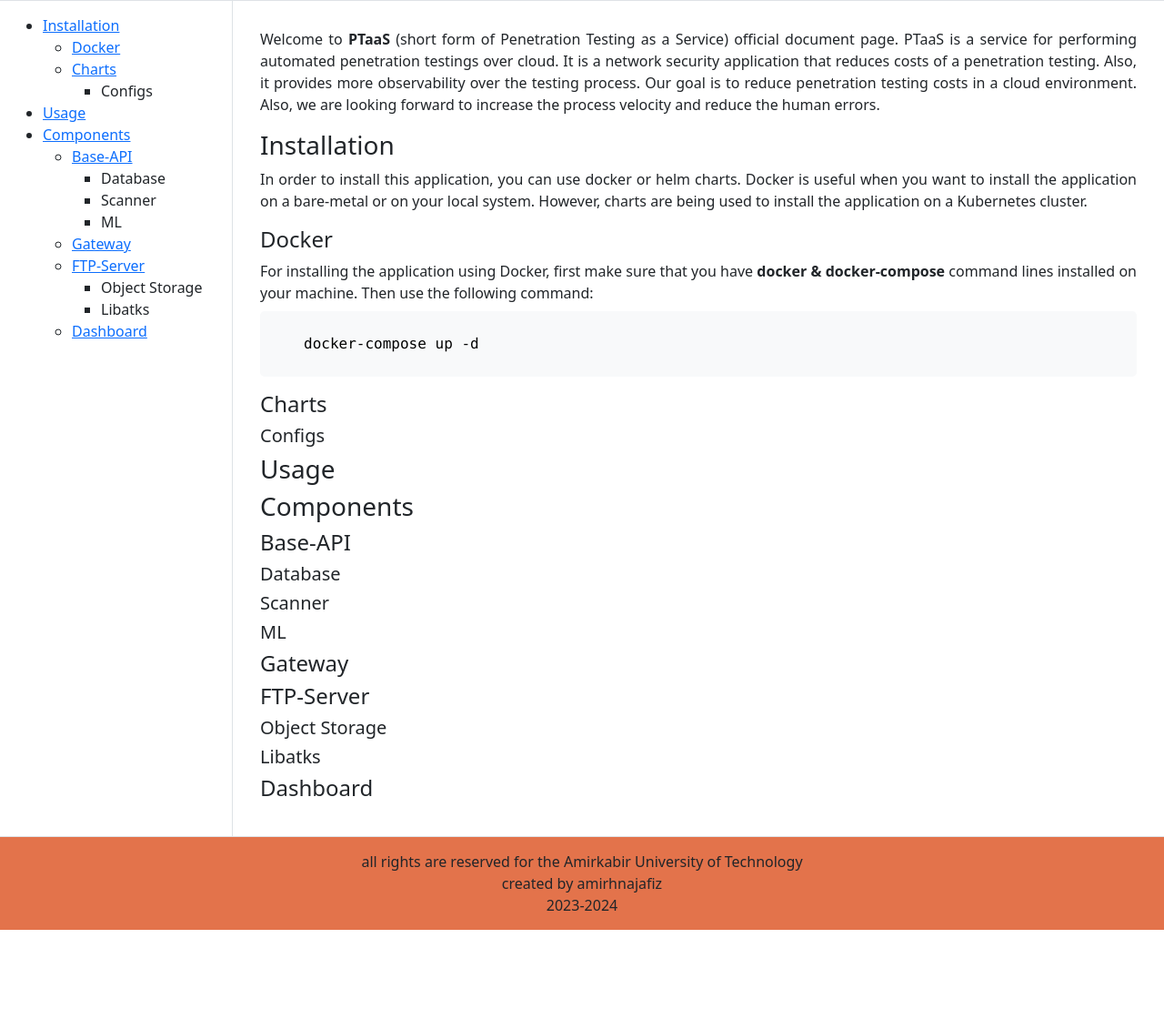
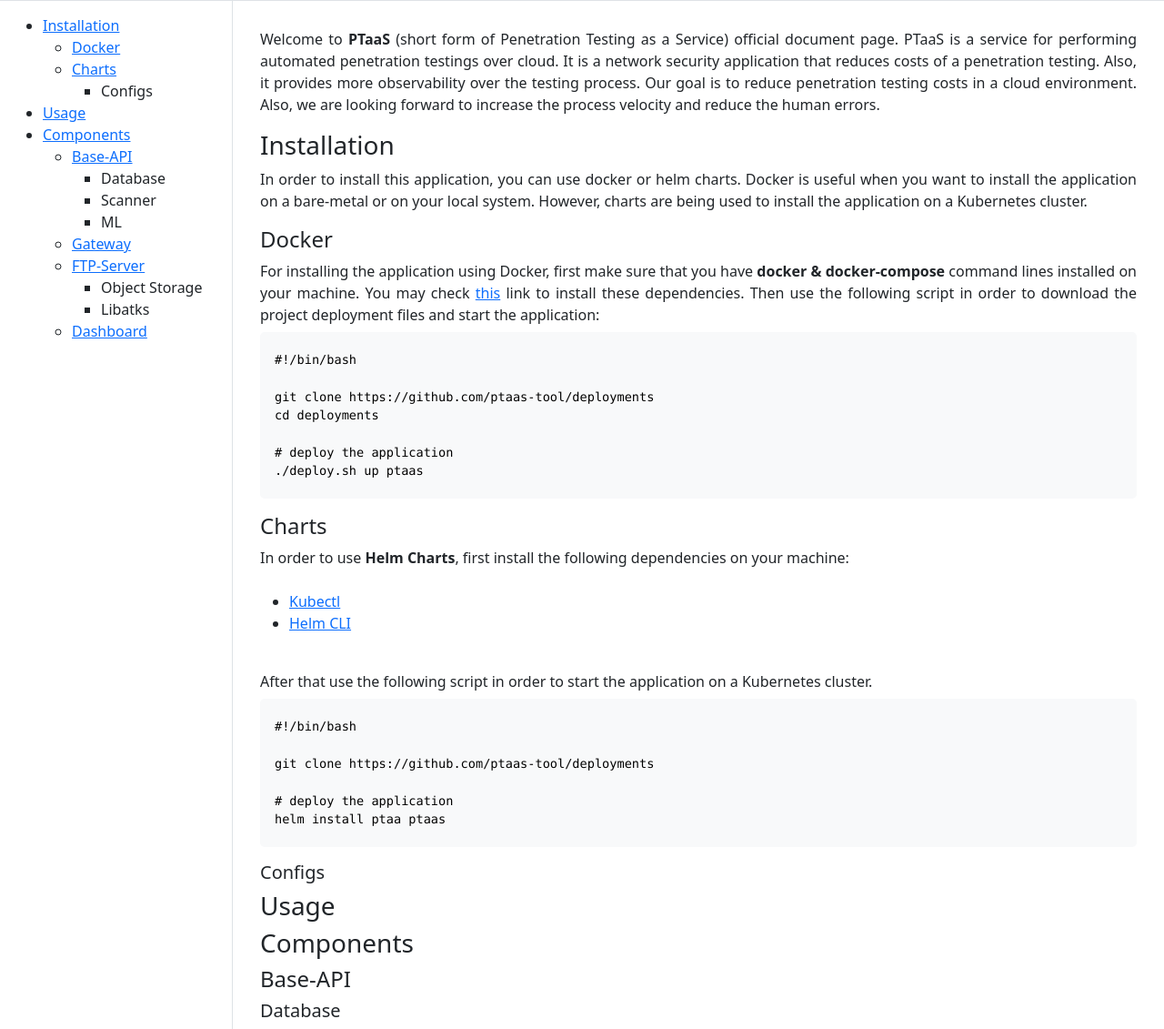
Before and after one commit to ptaas-tool/docs, a plain HTML site: page index.html in a window 1280 px wide. Shown: the part 76-1207 px from the top of the page at 91% size. Before the commit the page ends 1098 px from the top, so only its background shows below. Drawn offline with nearby package versions, Linux system fonts and the light colour scheme.

Commit message:
feat: install guid

```diff
--- a/index.html
+++ b/index.html
@@ -82,13 +82,37 @@
                 </div>
                 <div class="mb-3">
                     For installing the application using Docker, first make sure that you have <b>docker & docker-compose</b> command lines
-                    installed on your machine. Then use the following command:
-                    <pre class="bg-light px-5"><code class="language-bash">
-docker-compose up -d
+                    installed on your machine. You may check <a href="https://docs.docker.com/engine/install/" target="_blank">this</a> link to install these dependencies.
+                    Then use the following script in order to download the project deployment files and start the application:
+                    <pre class="bg-light px-3"><code class="language-bash">
+#!/bin/bash
+
+git clone https://github.com/ptaas-tool/deployments
+cd deployments
+
+# deploy the application
+./deploy.sh up ptaas
                     </code></pre>
                 </div>
                 <div id="sec-charts" class="h4">
                     Charts
+                </div>
+                <div class="mb-3">
+                    In order to use <b>Helm Charts</b>, first install the following dependencies on your machine:<br /><br />
+                    <ul>
+                        <li><a href="https://kubernetes.io/docs/tasks/tools/" target="_blank">Kubectl</a></li>
+                        <li><a href="https://helm.sh/docs/helm/helm_install/" target="_blank">Helm CLI</a></li>
+                    </ul>
+                    <br />
+                    After that use the following script in order to start the application on a Kubernetes cluster.
+                    <pre class="bg-light px-3"><code class="language-bash">
+#!/bin/bash
+
+git clone https://github.com/ptaas-tool/deployments
+
+# deploy the application
+helm install ptaa ptaas
+                    </code></pre>
                 </div>
                 <div class="h5">
                     Configs
--- a/src/main.css
+++ b/src/main.css
@@ -11,6 +11,7 @@
 }
 
 pre {
+    font-size: 0.85em !important;
     border-radius: 5px;
     padding: 0 !important;
     background-color: #fff !important;
```
